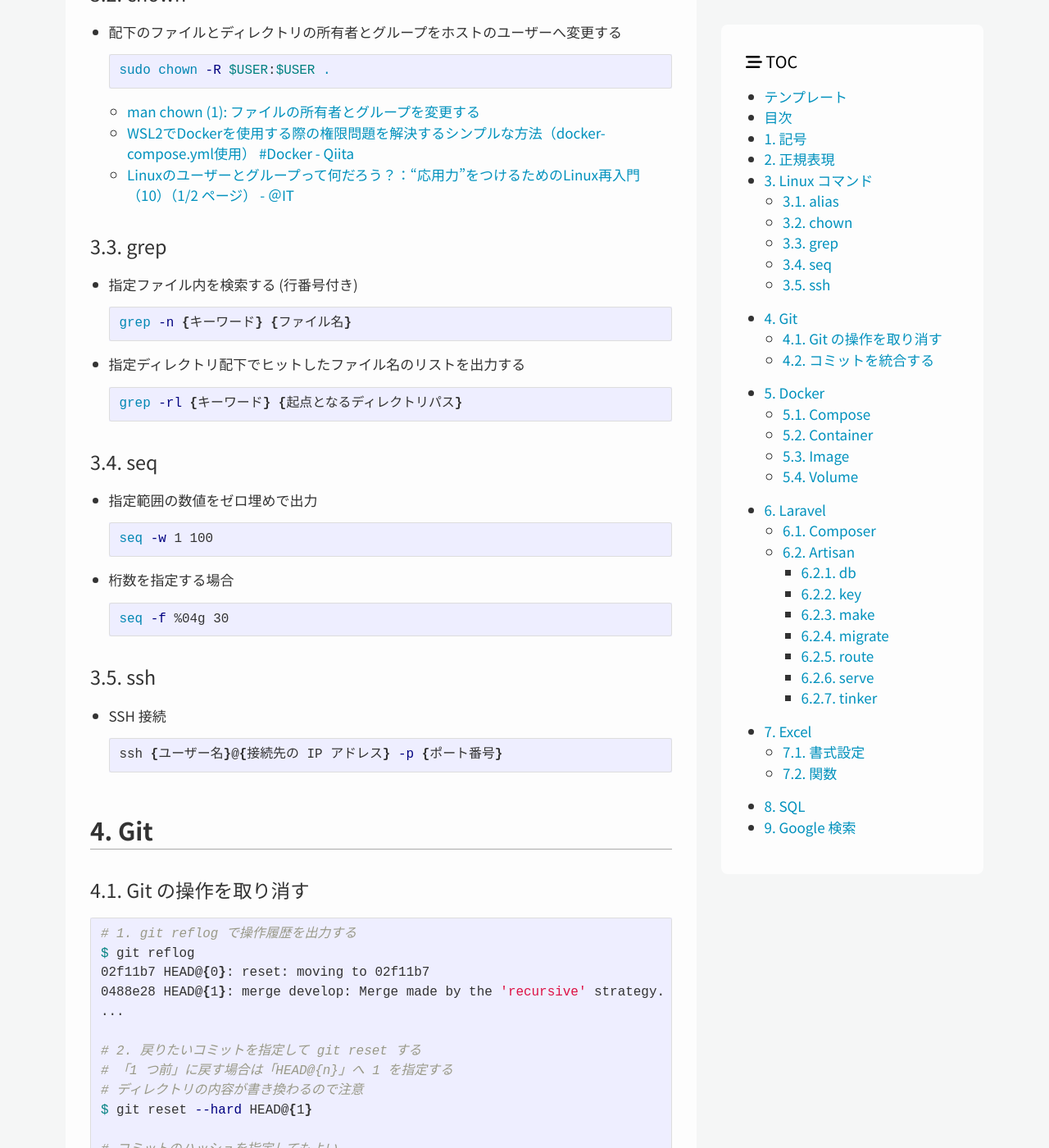
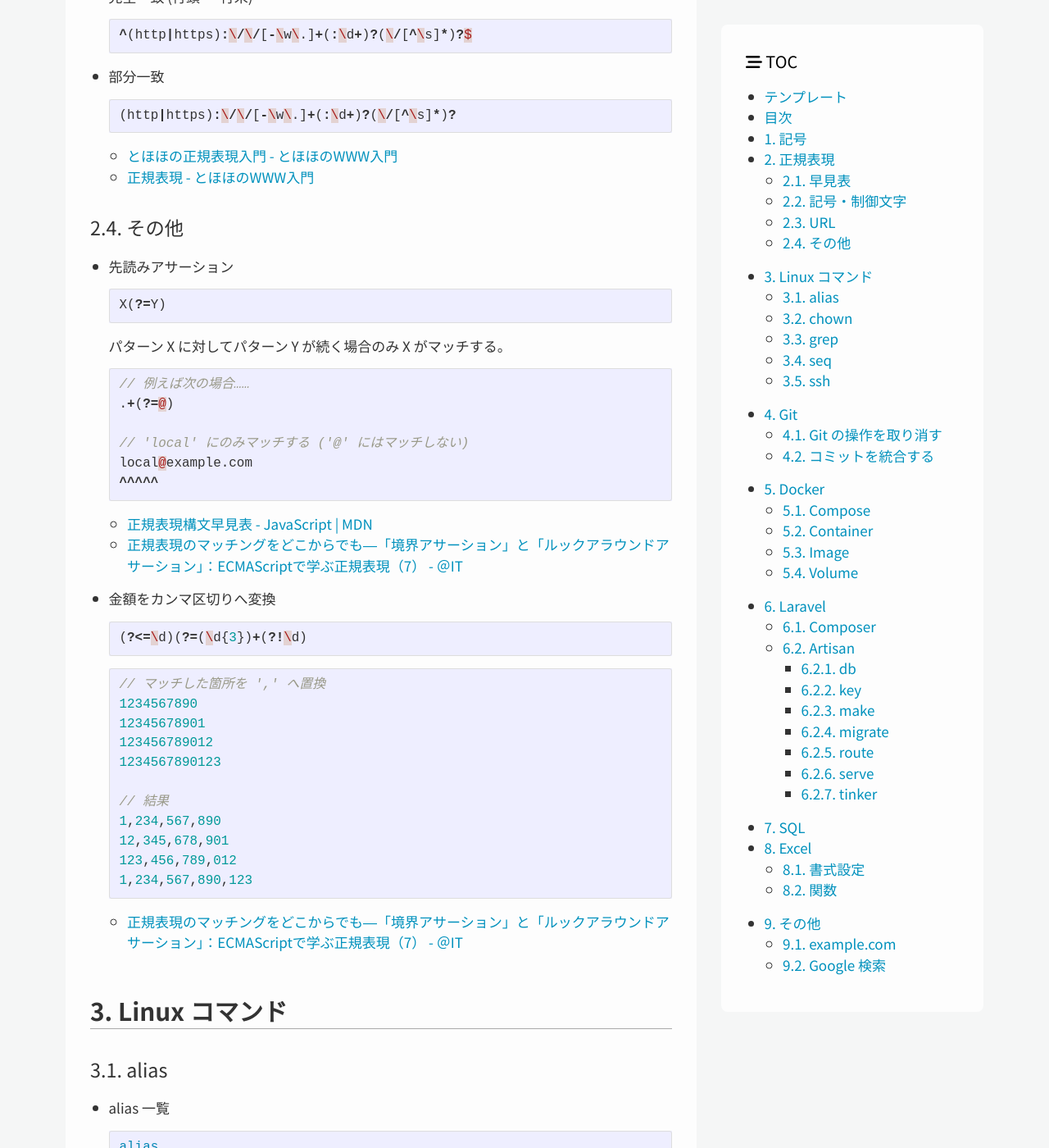
Before and after one commit to kenkenpa198/kems-clew.net, a Jekyll site: the page built from docs/_posts/2024-01-13-my-snippets.md, in a window 1280 px wide and 1400 px high, scrolled down 2853 px. Shown: the whole window at 82% size. Built offline with Jekyll 4.4.1, drawn with Linux system fonts in a browser that asks for light colours; nearby versions of some CDN libraries; some of the changed text lies outside the part shown.

Commit message:
[update]update my-snippets.md

````diff
--- a/docs/_posts/2024-01-13-my-snippets.md
+++ b/docs/_posts/2024-01-13-my-snippets.md
@@ -40,6 +40,10 @@
 
 - [1. 記号](#1-記号)
 - [2. 正規表現](#2-正規表現)
+  - [2.1. 早見表](#21-早見表)
+  - [2.2. 記号・制御文字](#22-記号制御文字)
+  - [2.3. URL](#23-url)
+  - [2.4. その他](#24-その他)
 - [3. Linux コマンド](#3-linux-コマンド)
   - [3.1. alias](#31-alias)
   - [3.2. chown](#32-chown)
@@ -64,20 +68,20 @@
     - [6.2.5. route](#625-route)
     - [6.2.6. serve](#626-serve)
     - [6.2.7. tinker](#627-tinker)
-- [7. Excel](#7-excel)
-  - [7.1. 書式設定](#71-書式設定)
-  - [7.2. 関数](#72-関数)
-- [8. SQL](#8-sql)
-- [9. Google 検索](#9-google-検索)
+- [7. SQL](#7-sql)
+- [8. Excel](#8-excel)
+  - [8.1. 書式設定](#81-書式設定)
+  - [8.2. 関数](#82-関数)
+- [9. その他](#9-その他)
+  - [9.1. example.com](#91-examplecom)
+  - [9.2. Google 検索](#92-google-検索)
 
 ## 1. 記号
-
-※ `[]` の中をコピペする。
 
 - 全角スペース
 
   ```c
-  [　]
+
   ```
 
 - タブ文字
@@ -86,28 +90,92 @@
   [	]
   ```
 
+  ※ `[` `]` の中をコピーする。
+
 ## 2. 正規表現
+
+### 2.1. 早見表
+
+- [正規表現サンプル集](https://www.megasoft.co.jp/mifes/seiki/meta.html)
+- [正規表現：メタ文字（特殊文字）の一覧 \| WWWクリエイターズ](https://www-creators.com/archives/2612)
+- [正規表現構文早見表 - JavaScript \| MDN](https://developer.mozilla.org/ja/docs/Web/JavaScript/Guide/Regular_expressions/Cheatsheet)
+
+### 2.2. 記号・制御文字
 
 - 半角スペース OR 全角スペース OR タブ文字
 
   ```c
-  ( |　|	)
+   |　|\t
   ```
 
-- URL
+- 改行コード (LF / CRLF / CR)
 
   ```c
-  // 完全一致 (行頭 ～ 行末)
+  \n|\r\n|\r
+  ```
+
+  - [正規表現：改行コードの表現方法。置換による削除 \| WWWクリエイターズ](https://www-creators.com/archives/2551)
+
+### 2.3. URL
+
+- 完全一致 (行頭 ～ 行末)
+
+  ```c
   ^(http|https):\/\/[-\w\.]+(:\d+)?(\/[^\s]*)?$
   ```
 
+- 部分一致
+
   ```c
-  // 部分一致
   (http|https):\/\/[-\w\.]+(:\d+)?(\/[^\s]*)?
   ```
 
   - [とほほの正規表現入門 - とほほのWWW入門](https://www.tohoho-web.com/ex/regexp.html)
   - [正規表現 - とほほのWWW入門](https://www.tohoho-web.com/perl/regexp.htm)
+
+### 2.4. その他
+
+- 先読みアサーション
+
+  ```c
+  X(?=Y)
+  ```
+
+  パターン X に対してパターン Y が続く場合のみ X がマッチする。
+
+  ```c
+  // 例えば次の場合……
+  .+(?=@)
+
+  // 'local' にのみマッチする ('@' にはマッチしない)
+  local@example.com
+  ^^^^^
+  ```
+
+  - [正規表現構文早見表 - JavaScript \| MDN](https://developer.mozilla.org/ja/docs/Web/JavaScript/Guide/Regular_expressions/Cheatsheet#%E3%81%9D%E3%81%AE%E4%BB%96%E3%81%AE%E3%82%A2%E3%82%B5%E3%83%BC%E3%82%B7%E3%83%A7%E3%83%B3)
+  - [正規表現のマッチングをどこからでも―「境界アサーション」と「ルックアラウンドアサーション」：ECMAScriptで学ぶ正規表現（7） - ＠IT](https://atmarkit.itmedia.co.jp/ait/articles/2207/15/news002.html)
+
+- 金額をカンマ区切りへ変換
+
+  ```c
+  (?<=\d)(?=(\d{3})+(?!\d)
+  ```
+
+  ```c
+  // マッチした箇所を ',' へ置換
+  1234567890
+  12345678901
+  123456789012
+  1234567890123
+
+  // 結果
+  1,234,567,890
+  12,345,678,901
+  123,456,789,012
+  1,234,567,890,123
+  ```
+
+  - [正規表現のマッチングをどこからでも―「境界アサーション」と「ルックアラウンドアサーション」：ECMAScriptで学ぶ正規表現（7） - ＠IT](https://atmarkit.itmedia.co.jp/ait/articles/2207/15/news002.html)
 
 ## 3. Linux コマンド
 
@@ -786,9 +854,14 @@
   = "select * from "tasks" where "folder_id" = ?"
   ```
 
-## 7. Excel
+## 7. SQL
 
-### 7.1. 書式設定
+- [標準 SQL 集]({% post_url 2022-11-24-sql-standard %})
+- [自作 SQL 集]({% post_url 2022-11-24-sql-made-by-me %})
+
+## 8. Excel
+
+### 8.1. 書式設定
 
 - YYYY-MM-DD hh:mm:ss 形式 (ゼロ埋め) で表示
 
@@ -796,7 +869,7 @@
   YYYY-MM-DD hh:mm:ss
   ```
 
-### 7.2. 関数
+### 8.2. 関数
 
 - 縦に連番を振る
 
@@ -812,12 +885,23 @@
 
   - [Excel ドキュメントを書く時の定石集 - Neo's World](https://neos21.net/tech/business-communication/excel-best-practices.html)
 
-## 8. SQL
+## 9. その他
 
-- [標準 SQL 集]({% post_url 2022-11-24-sql-standard %})
-- [自作 SQL 集]({% post_url 2022-11-24-sql-made-by-me %})
+### 9.1. example.com
 
-## 9. Google 検索
+- [example.com](https://example.com/)
+
+  ```c
+  example.com
+  ```
+
+  ```c
+  username@example.com
+  ```
+
+  - [example.com - Wikipedia](https://ja.wikipedia.org/wiki/Example.com)
+
+### 9.2. Google 検索
 
 - サイト内検索
 
````
Also changed, not shown: other parts of docs/_posts/2024-01-13-my-snippets.md (+1 -1 lines).
